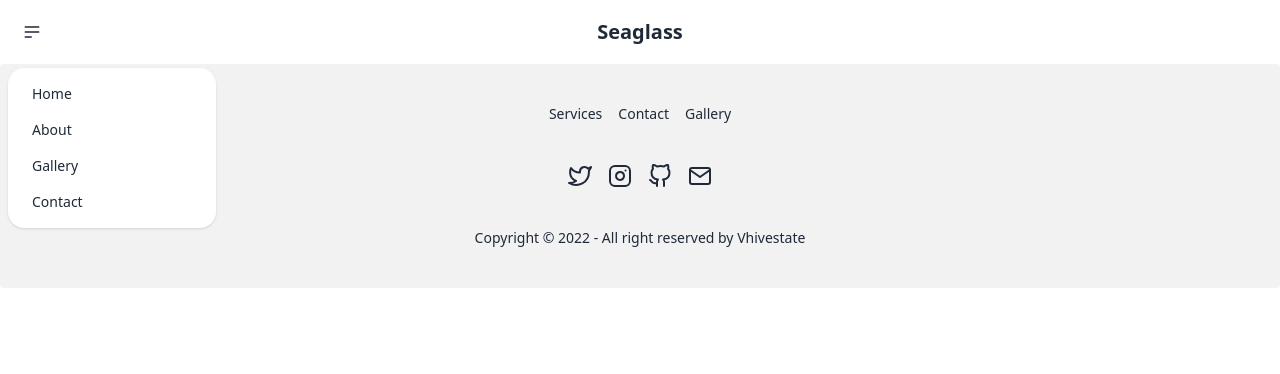
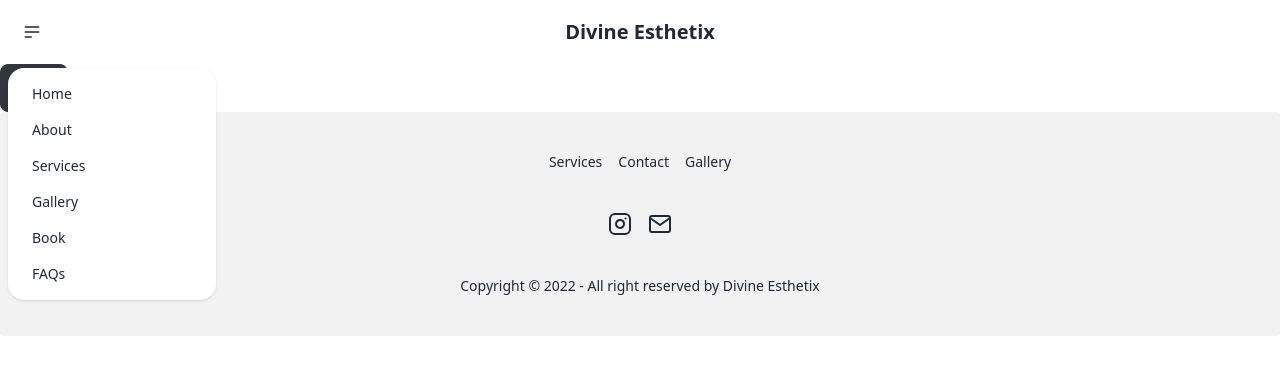
Before and after one commit to vhivestate/divine-esthetix, a React (Create React App) app: page / in a window 1280 px wide. Both pictures are taken after a click on the label 32 px from the left and 32 px from the top of the page. Shown: the top 374 px of the page. Built offline with nearby package versions, Linux system fonts and the light colour scheme.

Commit message:
footer and nav

```diff
--- a/src/App.js
+++ b/src/App.js
@@ -1,11 +1,13 @@
 import './App.css';
 import React, {useState} from 'react'
-import Contact from "./pages/Contact"
+import Book from "./pages/Book"
 import Gallery from './pages/Gallery';
 import About from './pages/About';
 import Nav from "./components/Nav"
 import Home from './pages/Home';
 import Footer from './components/Footer';
+import FAQs from './pages/FAQs'
+import Services from './pages/Services'
 
 import { BrowserRouter as Router, Routes, Route } from 'react-router-dom';
 
@@ -16,10 +18,12 @@ function App() {
     <Router>
       <Nav/>
       <Routes>
-        <Route path="/home" element={<Home/>}/>
+      <Route path="/" element={<Home/>}/>
         <Route path="/about" element={<About/>}/>
-        <Route path="/contact" element={<Contact/>}/>
+        <Route path="/book" element={<Book/>}/>
         <Route path="/gallery" element={<Gallery/>}/>
+        <Route path="/faqs" element={<FAQs/>}/>
+        <Route path="/services" element={<Services/>}/>
       </Routes>
       <Footer/>
     </Router>
--- a/src/components/Footer.js
+++ b/src/components/Footer.js
@@ -1,7 +1,5 @@
 import React from 'react'
 import { Instagram } from 'react-feather';
-import { GitHub } from 'react-feather';
-import { Twitter } from 'react-feather';
 import { Mail } from 'react-feather';
 
 
@@ -17,18 +15,16 @@ function Footer() {
   </div>
   <div>
     <div className="grid grid-flow-col gap-4">
-          <a href='https://twitter.com/vhivestate'> <Twitter></Twitter> </a>
 
           <a href='https://www.instagram.com/divine.esthetix/'> <Instagram></Instagram> </a>
 
 
-          <a href='https://github.com/vhivestate'> <GitHub></GitHub> </a>
 
           <a href="mailto:garcia.valeria001@gmail.com"> <Mail></Mail> </a>
     </div>
   </div>
   <div>
-    <p>Copyright © 2022 - All right reserved by Vhivestate</p>
+    <p>Copyright © 2022 - All right reserved by Divine Esthetix</p>
   </div>
 </footer>
 
--- a/src/components/Nav.js
+++ b/src/components/Nav.js
@@ -13,13 +13,15 @@ function Nav() {
       <ul tabIndex={0} className="menu menu-compact dropdown-content mt-3 p-2 shadow bg-base-100 rounded-box w-52">
         <li><Link to={'/home'}>Home</Link></li>
         <li><Link to={'/about'}>About</Link></li>
+        <li><Link to={'/services'}>Services</Link></li>
         <li><Link to={'/gallery'}>Gallery</Link></li>
-        <li><Link to={'/contact'}>Contact</Link></li>
+        <li><Link to={'/contact'}>Book</Link></li>
+        <li><Link to={'/faqs'}>FAQs</Link></li>
       </ul>
     </div>
   </div>
   <div className="navbar-center">
-    <a className="btn btn-ghost normal-case text-xl" to={'/'} >Seaglass</a>
+    <a className="btn btn-ghost normal-case text-xl" to={'/'} >Divine Esthetix</a>
   </div>
   <div className="navbar-end">
   </div>
```
Also changed, not shown: src/pages/Book.js (renamed from src/pages/Contact.js).
